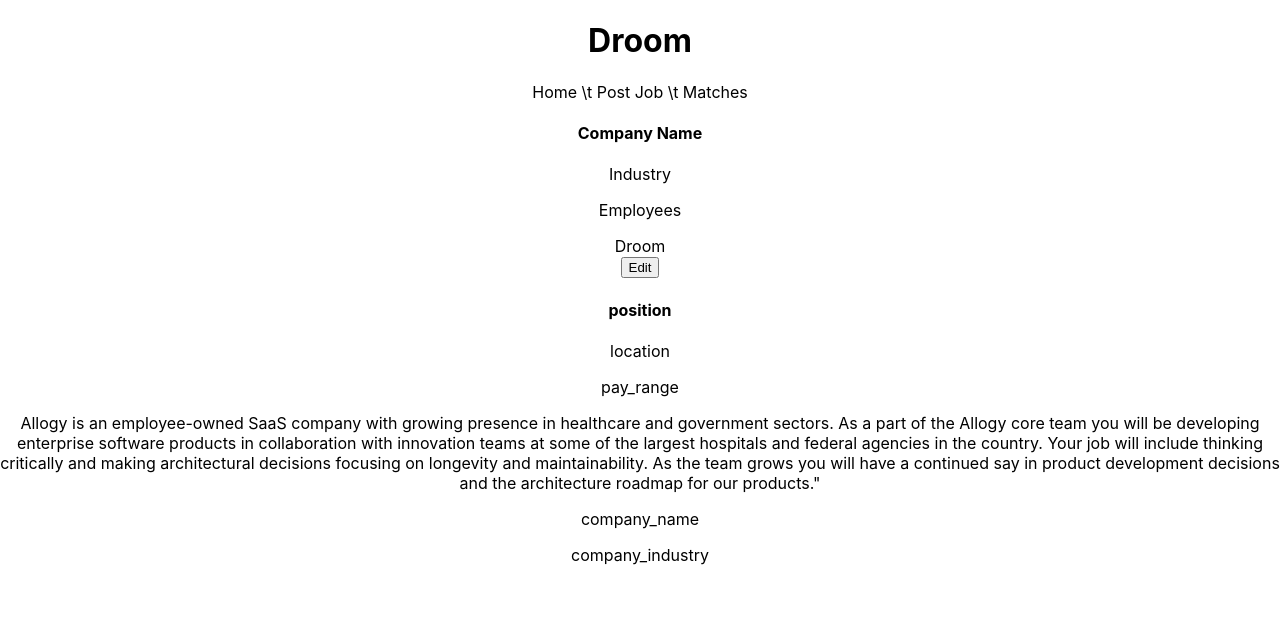
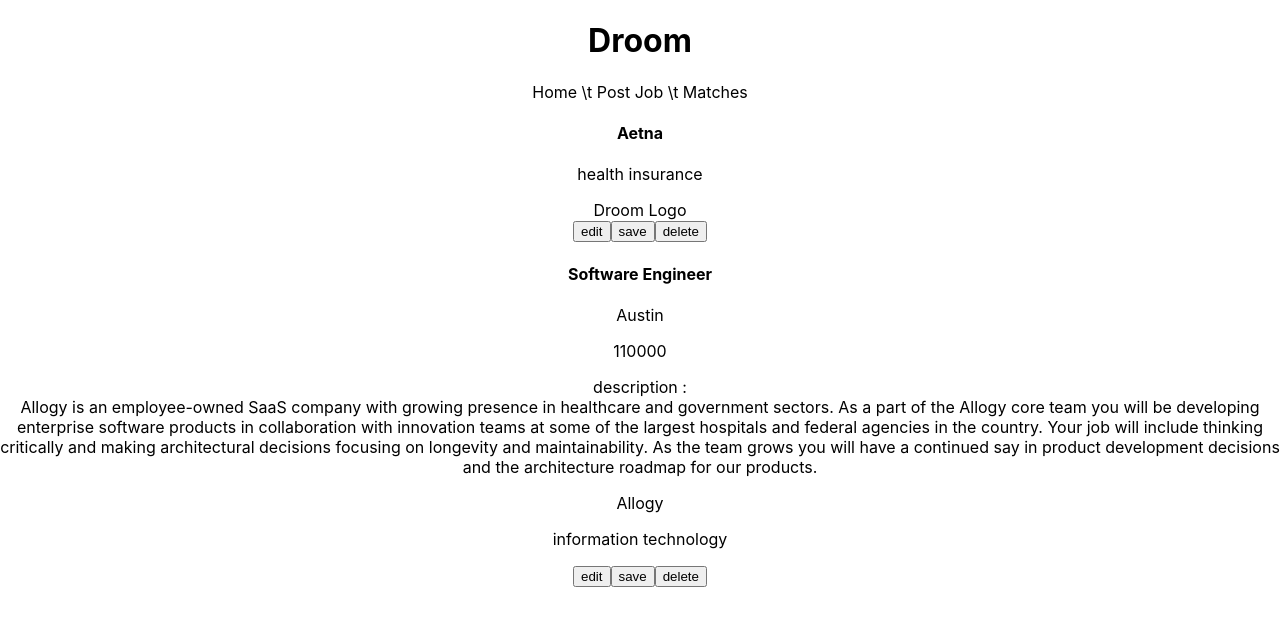
Before and after one commit to bw-drooms/front-end, a React (Create React App) app in the folder droom/: page / in a window 1280 px wide. Shown: the top 626 px of the page. Built offline with nearby package versions, Linux system fonts and the light colour scheme.

Commit message:
mock data call for return

```diff
--- a/droom/src/components/company/CmpLanding.js
+++ b/droom/src/components/company/CmpLanding.js
@@ -1,30 +1,62 @@
-import React from 'react'
+import React, { useState, useEffect } from 'react'
 
 const CmpLanding = () => {
+    const [company, setCompany] = useState([
+        {
+            "id": 1,
+            "company_name": "Aetna",
+            "company_industry": "health insurance",
+            "number_of_employees": 1000
+        },
+    ])
+    const [companyJobs, setCompanyJobs] = useState([
+        {
+            "id": 2,
+            "created_at": null,
+            "location": "Austin",
+            "position": "Software Engineer",
+            "description": "Allogy is an employee-owned SaaS company with growing presence in healthcare and government sectors. As a part of the Allogy core team you will be developing enterprise software products in collaboration with innovation teams at some of the largest hospitals and federal agencies in the country. Your job will include thinking critically and making architectural decisions focusing on longevity and maintainability. As the team grows you will have a continued say in product development decisions and the architecture roadmap for our products.",
+            "pay_range": 110000,
+            "selected": 0,
+            "company_id": 2,
+            "company_name": "Allogy",
+            "company_industry": "information technology",
+            "number_of_employees": 500
+        }
+    ])
     return (
         <div className='landing-container'>
             <nav>Home \t Post Job \t Matches</nav>
             <div className='company-display'>
                 <div className='company-info'>
+                    {company.map(company => (
                         <div className='c-i-i'>
-                        <h4>Company Name</h4>
-                        <p className='c-industry'>Industry</p>
-                        <p className='c-employee'>Employees</p>
-                        <div>Droom</div>
-                        <button>Edit</button>
+                            <h4>{company.company_name}</h4>
+                            <p className='c-industry'>{company.company_industry}</p>
+                            <p className='c-employee'>{company.company_employees}</p>
+                            <div>Droom Logo</div>
+                            <button>edit</button>
+                            <button>save</button>
+                            <button>delete</button>
                         </div>
+                    ))}
                 </div>
                 <div className='company-jobs'>
+                    {companyJobs.map(jobs => (
                         <div className='company-jobs-head'>
-                        <h4>position</h4>
-                        <p>location</p>
-                        <p>pay_range</p>
+                            <h4>{jobs.position}</h4>
+                            <p>{jobs.location}</p>
+                            <p>{jobs.pay_range}</p>
+                            <nav className='company-jobs-body'>
+                                <p>description  :  <br />{jobs.description}</p>
+                                <p className='c-j-body-bottom'>{jobs.company_name}</p>
+                                <p className='c-j-body-bottom'>{jobs.company_industry}</p>
+                            </nav>
+                            <button>edit</button>
+                            <button>save</button>
+                            <button>delete</button>
                         </div>
-                    <div className='company-jobs-body'>
-                        <p>Allogy is an employee-owned SaaS company with growing presence in healthcare and government sectors. As a part of the Allogy core team you will be developing enterprise software products in collaboration with innovation teams at some of the largest hospitals and federal agencies in the country. Your job will include thinking critically and making architectural decisions focusing on longevity and maintainability. As the team grows you will have a continued say in product development decisions and the architecture roadmap for our products."</p>
-                        <p className='c-j-body-bottom'>company_name</p>
-                        <p className='c-j-body-bottom'>company_industry</p>
-                    </div>
+                    ))}
                 </div>
             </div>
         </div>
```
Lines whose indentation alone changed are shown as unchanged.
